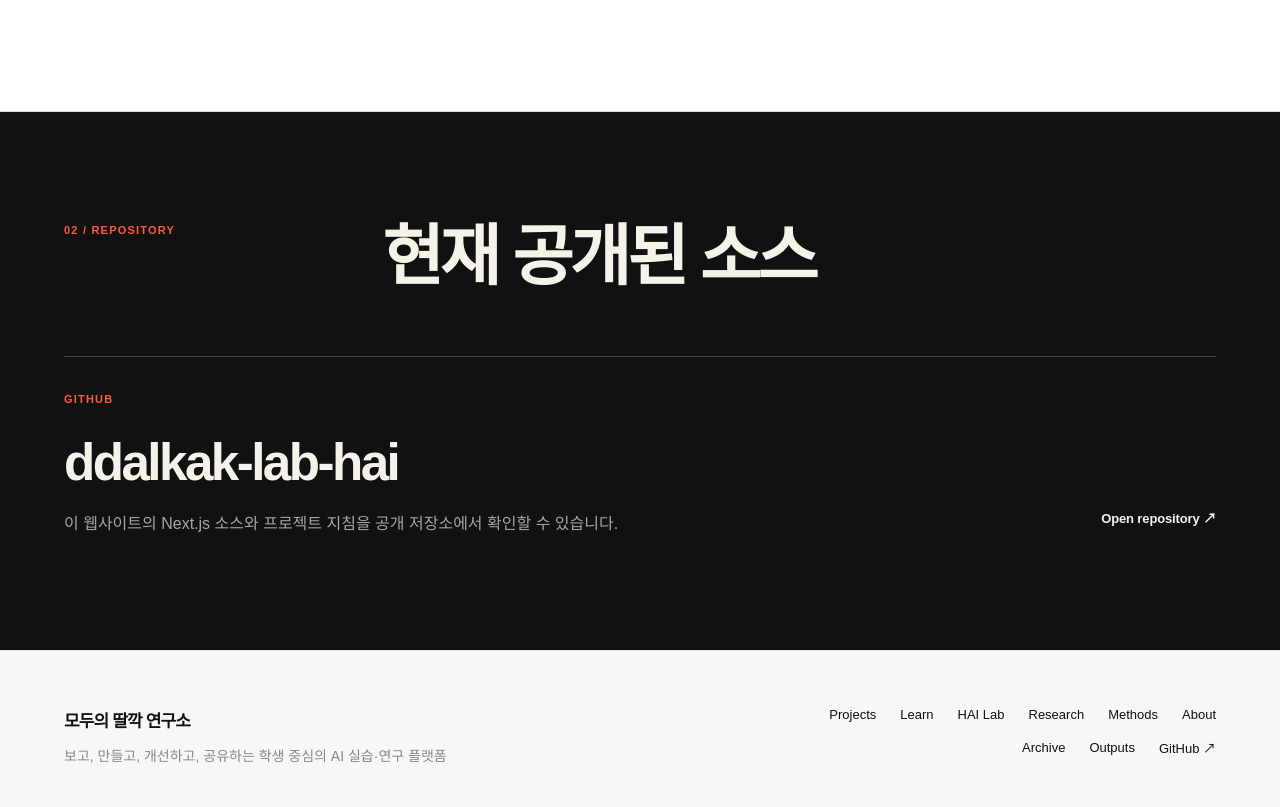
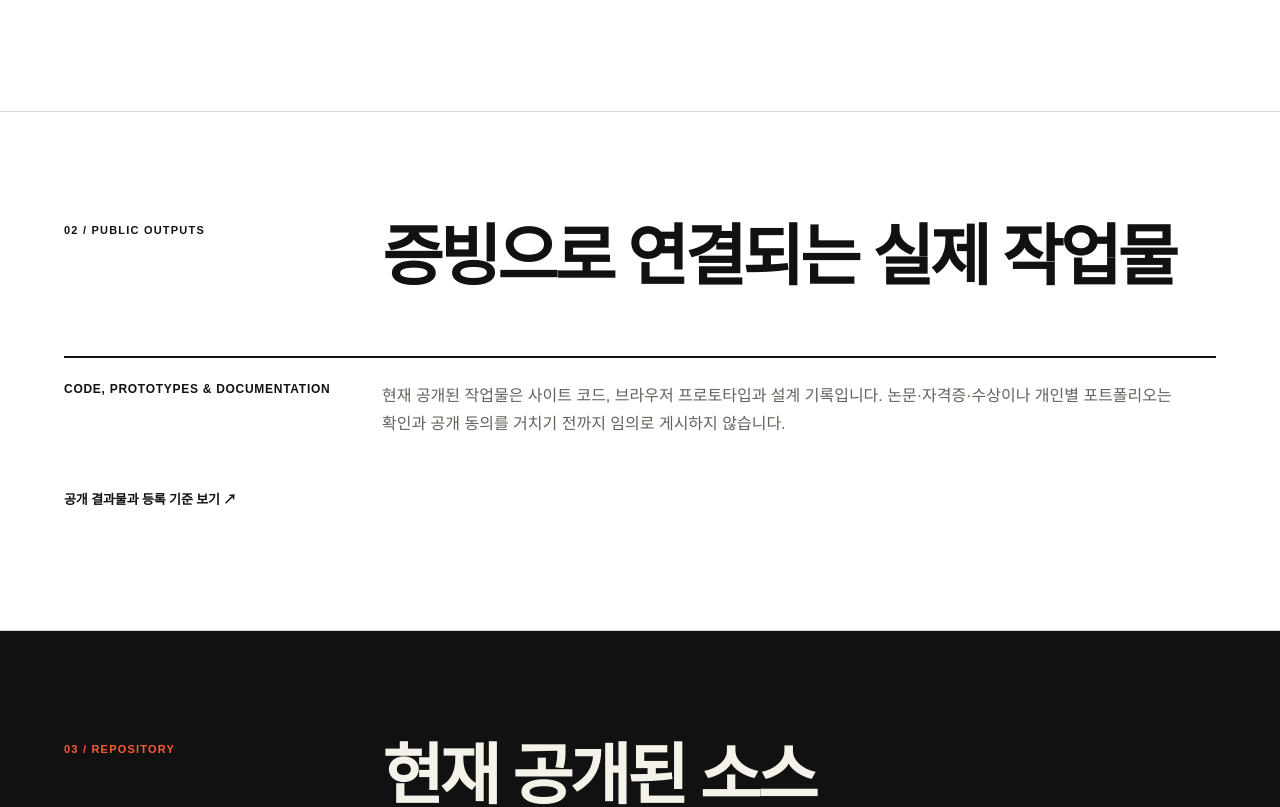
Before and after one commit to Jxny0ung/ddalkak-lab-hai, a Next.js app: page /archive in a window 1280 px wide. Shown: the part 1559-2366 px from the top of the page. Built offline with nearby package versions, Linux system fonts and the light colour scheme.

Commit message:
feat(archive): connect actual outputs and evidence publication policy

```diff
--- a/src/app/archive/page.tsx
+++ b/src/app/archive/page.tsx
@@ -72,9 +72,21 @@ export default function ArchivePage() {
           </div>
         </section>
 
+        <section className="content-section">
+          <div className="section-heading">
+            <span>02 / Public outputs</span>
+            <h2>증빙으로 연결되는 실제 작업물</h2>
+          </div>
+          <div className="research-note">
+            <strong>Code, prototypes & documentation</strong>
+            <p>현재 공개된 작업물은 사이트 코드, 브라우저 프로토타입과 설계 기록입니다. 논문·자격증·수상이나 개인별 포트폴리오는 확인과 공개 동의를 거치기 전까지 임의로 게시하지 않습니다.</p>
+            <Link className="text-button" href="/outputs">공개 결과물과 등록 기준 보기 ↗</Link>
+          </div>
+        </section>
+
         <section className="content-section tone-dark">
           <div className="section-heading">
-            <span>02 / Repository</span>
+            <span>03 / Repository</span>
             <h2>현재 공개된 소스</h2>
           </div>
           <div className="repo-callout">
```
